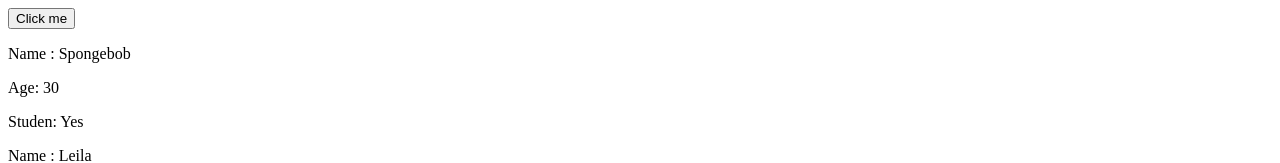
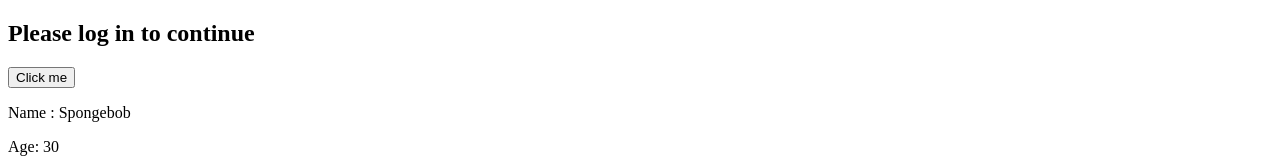
Before and after one commit to betthoow/RanniBoards, a React (Vite) app in the folder rannidashboards/my-react-app/: page / in a window 1280 px wide. Shown: the top 163 px of the page. Built offline with nearby package versions, Linux system fonts and the light colour scheme.

Commit message:
React Tutorial - conditional rendering

```diff
--- a/rannidashboards/my-react-app/src/App.jsx
+++ b/rannidashboards/my-react-app/src/App.jsx
@@ -5,12 +5,14 @@ import Food from "./Food"
 import Card from "./Card"
 
 import Button from "./Button"
+import Student from "./Student"
 
-import Student from "./Student"
+import UserGreeting from "./UserGreeting"
 
 function App() {
   return (
       <>
+        <UserGreeting isLoggedIn={false} username="BroCode"></UserGreeting>
         <Button></Button>
         <Student name="Spongebob" age={30} isStudent={true}></Student>
         <Student name="Leila" age={33} isStudent={false}></Student>
--- /dev/null
+++ b/rannidashboards/my-react-app/src/UserGreeting.jsx
@@ -0,0 +1,28 @@
+
+import PropTypes from 'prop-types';
+
+function UserGreeting(props){
+
+    const welcomeMessage = <h2>Welcome {props.username}</h2>,
+        loginMessage = <h2>Please log in to continue</h2>;
+
+    return ( props.isLoggedIn ? welcomeMessage : loginMessage )
+    /* if ( props.isLoggedIn ){
+        return <h2>Welcome {props.username}</h2>
+    }
+
+    return <h2>Please log in to continue</h2>
+    */
+}
+
+UserGreeting.propTypes ={
+    isLoggedIn: PropTypes.bool,
+    username: PropTypes.string,
+}
+
+UserGreeting.defaultProps ={
+    isLoggedIn: false,
+    username: "Guest",
+}
+
+export default UserGreeting;
```
